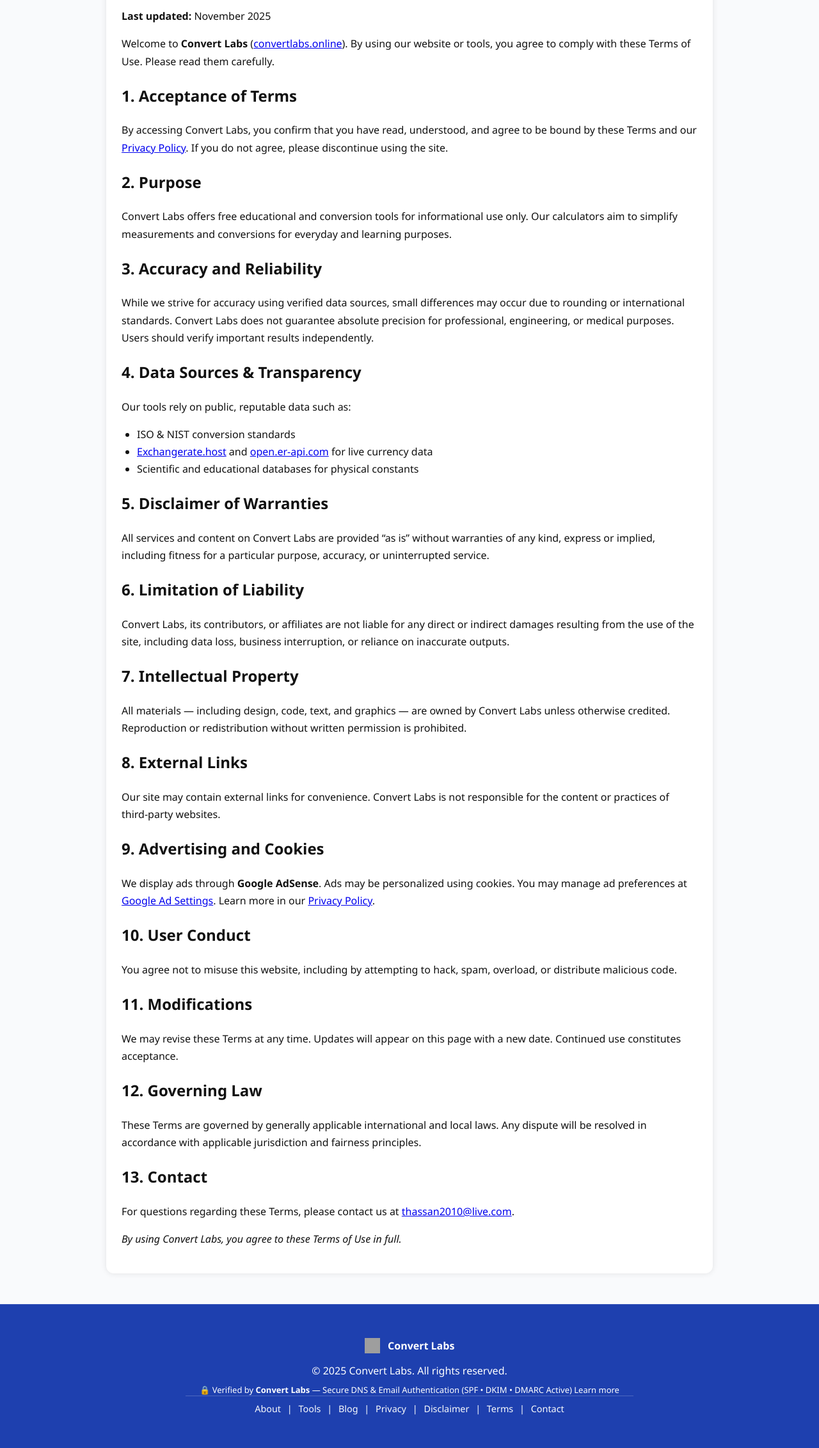
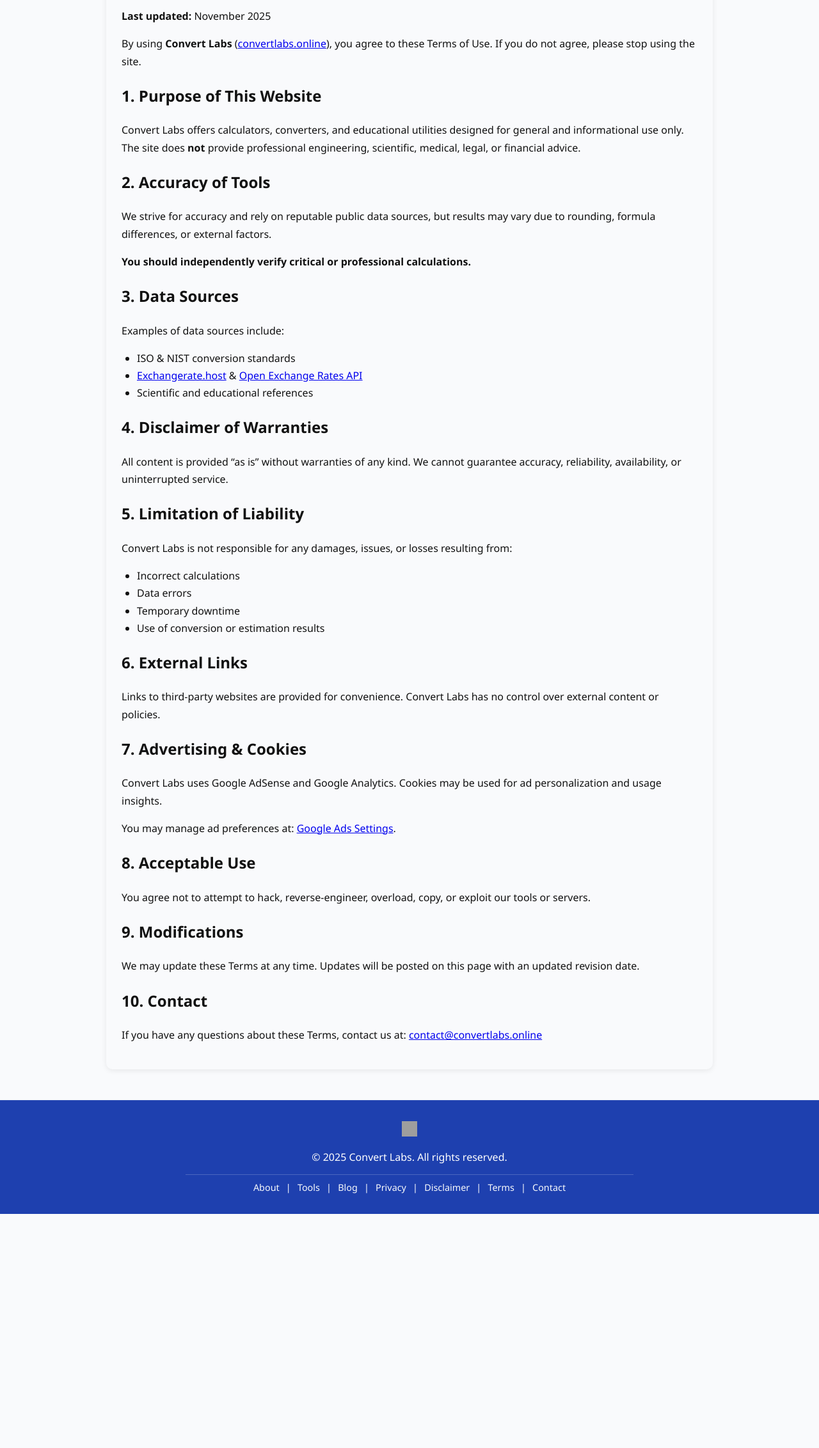
Before and after one commit to tarekhassan187-commits/convert-labs, a plain HTML site: page terms.html in a window 1280 px wide. Shown: the part 194-2458 px from the top of the page at 64% size. After the commit the page ends 2092 px from the top, so only its background shows below. Drawn offline with Linux system fonts and the light colour scheme; grey boxes are pictures that could not be loaded.

Commit message:
Update terms.html

```diff
--- a/terms.html
+++ b/terms.html
@@ -6,37 +6,32 @@
   <title>Terms of Use — Convert Labs</title>
 
   <!-- ✅ SEO -->
-  <meta name="description" content="Convert Labs Terms of Use — learn about accuracy, data sources, disclaimers, and responsible use of our free online conversion tools." />
-  <meta name="keywords" content="Convert Labs terms of use, website policy, user agreement, disclaimers, accuracy policy" />
+  <meta name="description" content="Terms of Use for Convert Labs — understand user responsibilities, accuracy limitations, data sources, and legal conditions for using our online tools." />
   <meta name="robots" content="index, follow" />
   <link rel="canonical" href="https://convertlabs.online/terms.html" />
 
   <!-- ✅ Open Graph -->
   <meta property="og:title" content="Terms of Use — Convert Labs" />
-  <meta property="og:description" content="Read the Terms of Use for Convert Labs — covering accuracy, data sources, and user responsibility." />
+  <meta property="og:description" content="Read the official Terms of Use for Convert Labs. Learn about accuracy, data sources, disclaimers, and user responsibilities." />
   <meta property="og:type" content="website" />
   <meta property="og:url" content="https://convertlabs.online/terms.html" />
   <meta property="og:image" content="https://convertlabs.online/assets/convert-labs-icon.png" />
-  <meta property="og:image:alt" content="Convert Labs logo" />
   <meta property="og:site_name" content="Convert Labs" />
 
-  <!-- ✅ Twitter -->
+  <!-- Twitter -->
   <meta name="twitter:card" content="summary_large_image" />
   <meta name="twitter:title" content="Terms of Use — Convert Labs" />
-  <meta name="twitter:description" content="Convert Labs Terms of Use — transparency and responsibility for our online conversion tools." />
+  <meta name="twitter:description" content="Convert Labs Terms of Use — user responsibility, data accuracy, and legal information." />
   <meta name="twitter:image" content="https://convertlabs.online/assets/convert-labs-icon.png" />
 
-  <!-- ✅ Structured Data -->
+  <!-- Structured Data -->
   <script type="application/ld+json">
   {
     "@context": "https://schema.org",
     "@type": "WebPage",
     "name": "Terms of Use — Convert Labs",
-    "mainEntityOfPage": {
-      "@type": "WebPage",
-      "@id": "https://convertlabs.online/terms.html"
-    },
-    "description": "Convert Labs Terms of Use outlining acceptable use, accuracy disclaimers, and data source transparency.",
+    "url": "https://convertlabs.online/terms.html",
+    "description": "Terms of Use outlining responsibilities, disclaimers, accuracy limits, and data usage policies.",
     "publisher": {
       "@type": "Organization",
       "name": "Convert Labs",
@@ -48,227 +43,192 @@
   }
   </script>
 
-  <link rel="icon" href="assets/convert-labs-icon.png" />
-  <meta name="theme-color" content="#1e40af" />
+  <link rel="icon" href="https://convertlabs.online/assets/convert-labs-icon.png" />
   <link rel="stylesheet" href="style.css" />
 
-  <!-- ✅ Google AdSense -->
+  <!-- AdSense -->
   <script async src="https://pagead2.googlesyndication.com/pagead/js/adsbygoogle.js?client=ca-pub-2490597435056272" crossorigin="anonymous"></script>
 
-  <!-- ✅ Google Analytics -->
+  <!-- Analytics -->
   <script async src="https://www.googletagmanager.com/gtag/js?id=G-Z88B03WV7P"></script>
   <script>
     window.dataLayer = window.dataLayer || [];
     function gtag(){dataLayer.push(arguments);}
-    gtag('js', new Date());
-    gtag('config', 'G-Z88B03WV7P');
+    gtag("js", new Date());
+    gtag("config", "G-Z88B03WV7P");
   </script>
 
-  <!-- ✅ Page Styles -->
+  <!-- Page Styles (Dark Theme Support) -->
   <style>
     header.navbar {
-      background: #1e40af;
-      color: #fff;
-      padding: 10px 0;
+      background:#1e40af;
+      color:#fff;
+      padding:10px 0;
     }
+
     .nav-container {
-      width: 90%;
-      max-width: 1100px;
-      margin: auto;
-      display: flex;
-      justify-content: space-between;
-      align-items: center;
+      width:90%;
+      max-width:1100px;
+      margin:auto;
+      display:flex;
+      justify-content:space-between;
+      align-items:center;
     }
+
     .nav-links ul {
-      list-style: none;
-      display: flex;
-      gap: 1.2rem;
-      margin: 0;
-      padding: 0;
+      display:flex;
+      list-style:none;
+      gap:1.2rem;
+      margin:0;padding:0;
     }
+
     .nav-links a {
-      color: #fff;
-      text-decoration: none;
-      font-weight: 500;
-      transition: opacity 0.2s;
+      color:#fff;
+      text-decoration:none;
+      font-weight:500;
     }
-    .nav-links a:hover, .nav-links .active { opacity: 0.8; }
 
     main {
-      max-width: 900px;
-      margin: 2rem auto;
-      padding: 1.5rem;
-      line-height: 1.7;
+      max-width:900px;
+      margin:2rem auto;
+      padding:1.5rem;
+      line-height:1.7;
+      background:#f9fafc;
+      border-radius:10px;
+      box-shadow:0 2px 8px rgba(0,0,0,0.08);
     }
-    h1, h2 { color: #111; }
-    ul { padding-left: 1.5rem; }
+
+    h1,h2 { color:#111; }
+    ul { padding-left:1.5rem; }
+
+    /* DARK MODE */
+    html.dark main,
+    body.dark main {
+      background:#1b2435 !important;
+      color:#e6eef8 !important;
+      border:1px solid #2c3b53 !important;
+      box-shadow:0 10px 26px rgba(0,0,0,0.6) !important;
+    }
+
+    html.dark h1, body.dark h1 { color:#93c5fd !important; }
+    html.dark h2, body.dark h2 { color:#a5c8ff !important; }
+    html.dark p, html.dark li { color:#cbd5e1 !important; }
 
     footer.footer {
-      background: #1e40af;
-      color: #fff;
-      text-align: center;
-      padding: 2rem 1rem;
-      margin-top: 3rem;
+      background:#1e40af;
+      color:#fff;
+      text-align:center;
+      padding:2rem 1rem;
+      margin-top:3rem;
     }
-    footer.footer a {
-      color: #fff;
-      text-decoration: none;
-    }
-    footer.footer a:hover {
-      text-decoration: underline;
-    }
+    footer.footer a { color:#f8fafc; }
   </style>
 </head>
 
 <body>
-  <!-- ✅ Header -->
+
+<!-- Header -->
 <header class="navbar">
   <div class="nav-container">
-      <div class="logo">
-        <a href="index.html">
-          <img src="assets/convert-labs-icon.png" alt="Convert Labs logo" class="logo-img" style="height:32px;" loading="lazy">
-          <span class="brand-text">Convert Labs</span>
+    <a href="https://convertlabs.online/index.html" class="logo" style="display:flex;gap:8px;align-items:center;text-decoration:none;color:white;">
+      <img src="https://convertlabs.online/assets/convert-labs-icon.png" style="height:32px;">
+      <span>Convert Labs</span>
     </a>
-      </div>
+
     <nav class="nav-links">
       <ul>
-          <li><a href="index.html">Home</a></li>
-          <li><a href="tools/tools.html">Tools</a></li>
-          <li><a href="guides.html">Blog</a></li>
-          <li><a href="about.html">About</a></li>
-          <li><a href="contact.html">Contact</a></li>
+        <li><a href="https://convertlabs.online/index.html">Home</a></li>
+        <li><a href="https://convertlabs.online/tools/tools.html">Tools</a></li>
+        <li><a href="https://convertlabs.online/guides.html">Blog</a></li>
+        <li><a href="https://convertlabs.online/about.html">About</a></li>
+        <li><a href="https://convertlabs.online/contact.html">Contact</a></li>
       </ul>
     </nav>
-      <button id="themeToggle" class="theme-toggle" title="Switch Theme">🌙</button>
+
+    <button id="themeToggle" class="theme-toggle">🌙</button>
   </div>
 </header>
 
-  <!-- ✅ Main Content -->
+<!-- Main Content -->
 <main>
   <h1>Terms of Use</h1>
   <p><strong>Last updated:</strong> November 2025</p>
 
-    <p>Welcome to <strong>Convert Labs</strong> (<a href="https://convertlabs.online">convertlabs.online</a>).
-    By using our website or tools, you agree to comply with these Terms of Use. Please read them carefully.</p>
+  <p>By using <strong>Convert Labs</strong> (<a href="https://convertlabs.online">convertlabs.online</a>), you agree to these Terms of Use. If you do not agree, please stop using the site.</p>
 
-    <h2>1. Acceptance of Terms</h2>
-    <p>By accessing Convert Labs, you confirm that you have read, understood, and agree to be bound by these Terms and our <a href="privacy.html">Privacy Policy</a>.
-    If you do not agree, please discontinue using the site.</p>
+  <h2>1. Purpose of This Website</h2>
+  <p>Convert Labs offers calculators, converters, and educational utilities designed for general and informational use only.
+  The site does <strong>not</strong> provide professional engineering, scientific, medical, legal, or financial advice.</p>
 
-    <h2>2. Purpose</h2>
-    <p>Convert Labs offers free educational and conversion tools for informational use only.
-    Our calculators aim to simplify measurements and conversions for everyday and learning purposes.</p>
+  <h2>2. Accuracy of Tools</h2>
+  <p>We strive for accuracy and rely on reputable public data sources, but results may vary due to rounding, formula differences, or external factors.</p>
+  <p><strong>You should independently verify critical or professional calculations.</strong></p>
 
-    <h2>3. Accuracy and Reliability</h2>
-    <p>While we strive for accuracy using verified data sources, small differences may occur due to rounding or international standards.
-    Convert Labs does not guarantee absolute precision for professional, engineering, or medical purposes. Users should verify important results independently.</p>
-
-    <h2>4. Data Sources & Transparency</h2>
-    <p>Our tools rely on public, reputable data such as:</p>
+  <h2>3. Data Sources</h2>
+  <p>Examples of data sources include:</p>
   <ul>
     <li>ISO & NIST conversion standards</li>
-      <li><a href="https://exchangerate.host/" target="_blank" rel="noopener">Exchangerate.host</a> and <a href="https://open.er-api.com/" target="_blank" rel="noopener">open.er-api.com</a> for live currency data</li>
-      <li>Scientific and educational databases for physical constants</li>
+    <li><a href="https://exchangerate.host/" target="_blank">Exchangerate.host</a> & <a href="https://open.er-api.com/" target="_blank">Open Exchange Rates API</a></li>
+    <li>Scientific and educational references</li>
   </ul>
 
-    <h2>5. Disclaimer of Warranties</h2>
-    <p>All services and content on Convert Labs are provided “as is” without warranties of any kind, express or implied, including fitness for a particular purpose, accuracy, or uninterrupted service.</p>
+  <h2>4. Disclaimer of Warranties</h2>
+  <p>All content is provided “as is” without warranties of any kind.
+  We cannot guarantee accuracy, reliability, availability, or uninterrupted service.</p>
 
-    <h2>6. Limitation of Liability</h2>
-    <p>Convert Labs, its contributors, or affiliates are not liable for any direct or indirect damages resulting from the use of the site, including data loss, business interruption, or reliance on inaccurate outputs.</p>
+  <h2>5. Limitation of Liability</h2>
+  <p>Convert Labs is not responsible for any damages, issues, or losses resulting from:</p>
+  <ul>
+    <li>Incorrect calculations</li>
+    <li>Data errors</li>
+    <li>Temporary downtime</li>
+    <li>Use of conversion or estimation results</li>
+  </ul>
 
-    <h2>7. Intellectual Property</h2>
-    <p>All materials — including design, code, text, and graphics — are owned by Convert Labs unless otherwise credited.
-    Reproduction or redistribution without written permission is prohibited.</p>
+  <h2>6. External Links</h2>
+  <p>Links to third-party websites are provided for convenience.
+  Convert Labs has no control over external content or policies.</p>
 
-    <h2>8. External Links</h2>
-    <p>Our site may contain external links for convenience. Convert Labs is not responsible for the content or practices of third-party websites.</p>
+  <h2>7. Advertising & Cookies</h2>
+  <p>Convert Labs uses Google AdSense and Google Analytics.
+  Cookies may be used for ad personalization and usage insights.</p>
+  <p>You may manage ad preferences at:
+    <a href="https://www.google.com/settings/ads" target="_blank">Google Ads Settings</a>.
+  </p>
 
-    <h2>9. Advertising and Cookies</h2>
-    <p>We display ads through <strong>Google AdSense</strong>. Ads may be personalized using cookies.
-    You may manage ad preferences at <a href="https://www.google.com/settings/ads" target="_blank" rel="noopener">Google Ad Settings</a>.
-    Learn more in our <a href="privacy.html">Privacy Policy</a>.</p>
+  <h2>8. Acceptable Use</h2>
+  <p>You agree not to attempt to hack, reverse-engineer, overload, copy, or exploit our tools or servers.</p>
 
-    <h2>10. User Conduct</h2>
-    <p>You agree not to misuse this website, including by attempting to hack, spam, overload, or distribute malicious code.</p>
+  <h2>9. Modifications</h2>
+  <p>We may update these Terms at any time. Updates will be posted on this page with an updated revision date.</p>
 
-    <h2>11. Modifications</h2>
-    <p>We may revise these Terms at any time. Updates will appear on this page with a new date. Continued use constitutes acceptance.</p>
-
-    <h2>12. Governing Law</h2>
-    <p>These Terms are governed by generally applicable international and local laws.
-    Any dispute will be resolved in accordance with applicable jurisdiction and fairness principles.</p>
-
-    <h2>13. Contact</h2>
-    <p>For questions regarding these Terms, please contact us at <a href="mailto:thassan2010@live.com">thassan2010@live.com</a>.</p>
-
-    <p><em>By using Convert Labs, you agree to these Terms of Use in full.</em></p>
+  <h2>10. Contact</h2>
+  <p>If you have any questions about these Terms, contact us at:
+    <a href="mailto:contact@convertlabs.online">contact@convertlabs.online</a>
+  </p>
 </main>
 
 <!-- Footer -->
 <footer class="footer">
-  <div class="container" style="max-width:1100px;margin:0 auto;text-align:center;padding:20px;">
-    <div class="footer-brand" style="margin-bottom:10px;">
-      <img src="https://convertlabs.online/assets/convert-labs-icon.png" alt="Convert Labs" style="width:24px;height:24px;vertical-align:middle;">
-      <span style="margin-left:6px;font-weight:600;">Convert Labs</span>
-    </div>
+  <div class="container" style="max-width:1100px;margin:auto;text-align:center;">
+    <img src="https://convertlabs.online/assets/convert-labs-icon.png" style="width:24px;height:24px;">
+    <p>© 2025 Convert Labs. All rights reserved.</p>
 
-    <p style="color:#ffffff;margin-bottom:10px;">© 2025 Convert Labs. All rights reserved.</p>
-<div class="footer-verification" style="text-align:center; font-size:13px; margin-top:10px; transition:color 0.3s ease;">
-  <p class="verify-text" style="margin:0;">
-    🔒 Verified by <strong>Convert Labs</strong> — Secure DNS & Email Authentication
-    (SPF • DKIM • DMARC Active)
-    <a href="/about.html" style="text-decoration:none; color:var(--verify-link-color);">Learn more</a>
-  </p>
+    <div style="height:1px;background:rgba(255,255,255,0.2);width:700px;max-width:90%;margin:10px auto;"></div>
 
-  <style>
-    :root {
-      --verify-text-light: #2448a1;    /* dark blue for light mode */
-      --verify-link-light: #0048ff;    /* bright blue link for light mode */
-      --verify-text-dark: #dbe5ff;     /* soft white for dark mode */
-      --verify-link-dark: #9dc6ff;     /* light blue for dark mode */
-    }
-
-    body.light-mode .verify-text {
-      color: var(--verify-text-light);
-    }
-
-    body.light-mode .verify-text a {
-      color: var(--verify-link-light);
-    }
-
-    body.dark-mode .verify-text {
-      color: var(--verify-text-dark);
-    }
-
-    body.dark-mode .verify-text a {
-      color: var(--verify-link-dark);
-    }
-  </style>
-</div>
-
-    <div style="width:100%;max-width:700px;height:1px;background:rgba(255,255,255,0.2);margin:0 auto 10px auto;"></div>
-
-    <nav class="footer-links" style="margin-top:8px;">
-      <a href="https://convertlabs.online/about.html" style="color:#f8fafc;text-decoration:none;margin:0 6px;">About</a> |
-      <a href="https://convertlabs.online/tools/tools.html" style="color:#f8fafc;text-decoration:none;margin:0 6px;">Tools</a> |
-      <a href="https://convertlabs.online/guides.html" style="color:#f8fafc;text-decoration:none;margin:0 6px;">Blog</a> |
-      <a href="https://convertlabs.online/privacy.html" style="color:#f8fafc;text-decoration:none;margin:0 6px;">Privacy</a> |
-      <a href="https://convertlabs.online/disclaimer.html" style="color:#f8fafc;text-decoration:none;margin:0 6px;">Disclaimer</a> |
-      <a href="https://convertlabs.online/terms.html" style="color:#f8fafc;text-decoration:none;margin:0 6px;">Terms</a> |
-      <a href="https://convertlabs.online/contact.html" style="color:#f8fafc;text-decoration:none;margin:0 6px;">Contact</a>
+    <nav class="footer-links">
+      <a href="https://convertlabs.online/about.html">About</a> |
+      <a href="https://convertlabs.online/tools/tools.html">Tools</a> |
+      <a href="https://convertlabs.online/guides.html">Blog</a> |
+      <a href="https://convertlabs.online/privacy.html">Privacy</a> |
+      <a href="https://convertlabs.online/disclaimer.html">Disclaimer</a> |
+      <a href="https://convertlabs.online/terms.html">Terms</a> |
+      <a href="https://convertlabs.online/contact.html">Contact</a>
     </nav>
   </div>
 </footer>
 
-<style>
-  footer.footer a:hover {
-    text-decoration: underline;
-    color: #ffffff;
-  }
-</style>
+<script src="https://convertlabs.online/script.js" defer></script>
 
-
-  <script src="script.js" defer></script>
 </body>
 </html>
```
Lines whose indentation alone changed are shown as unchanged.
